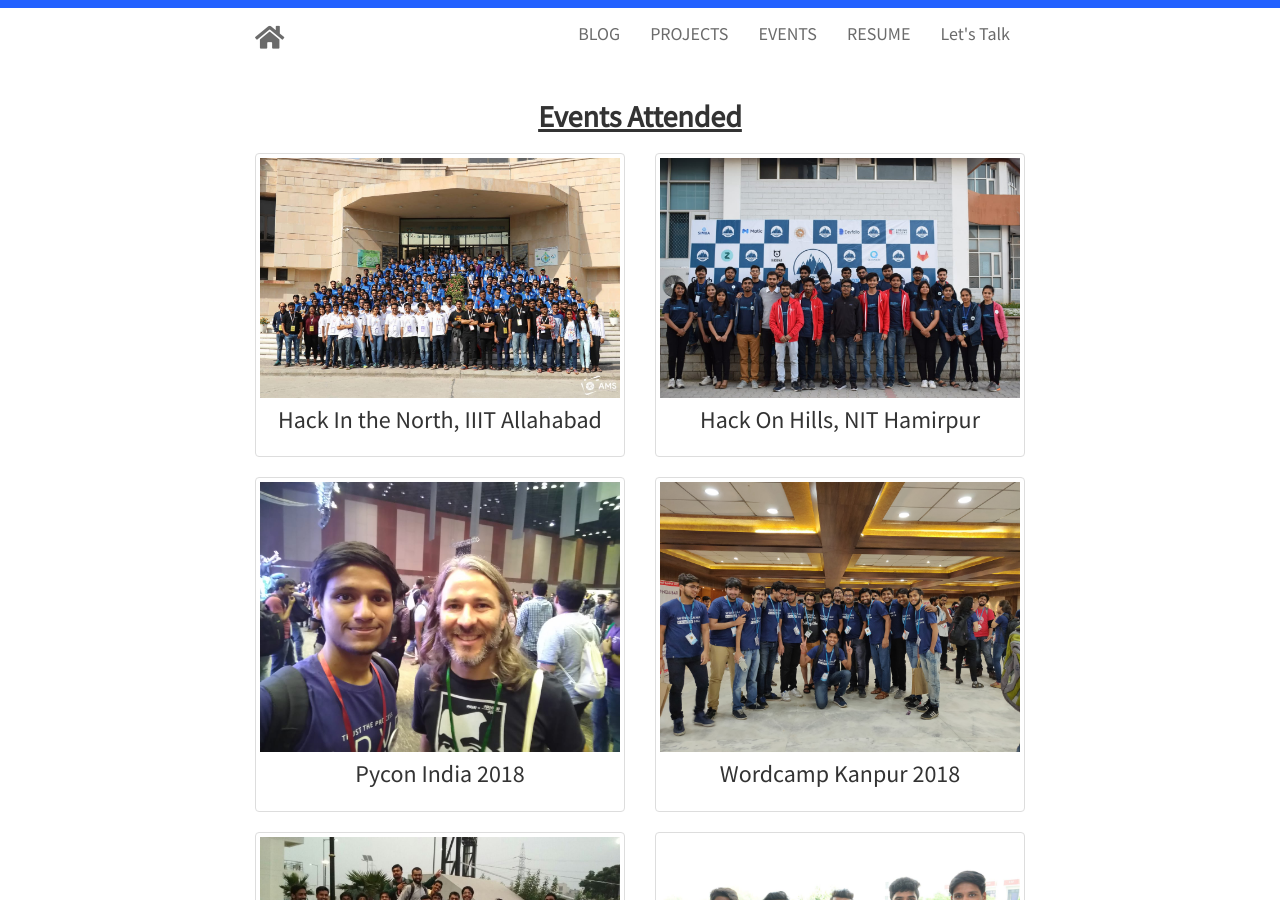
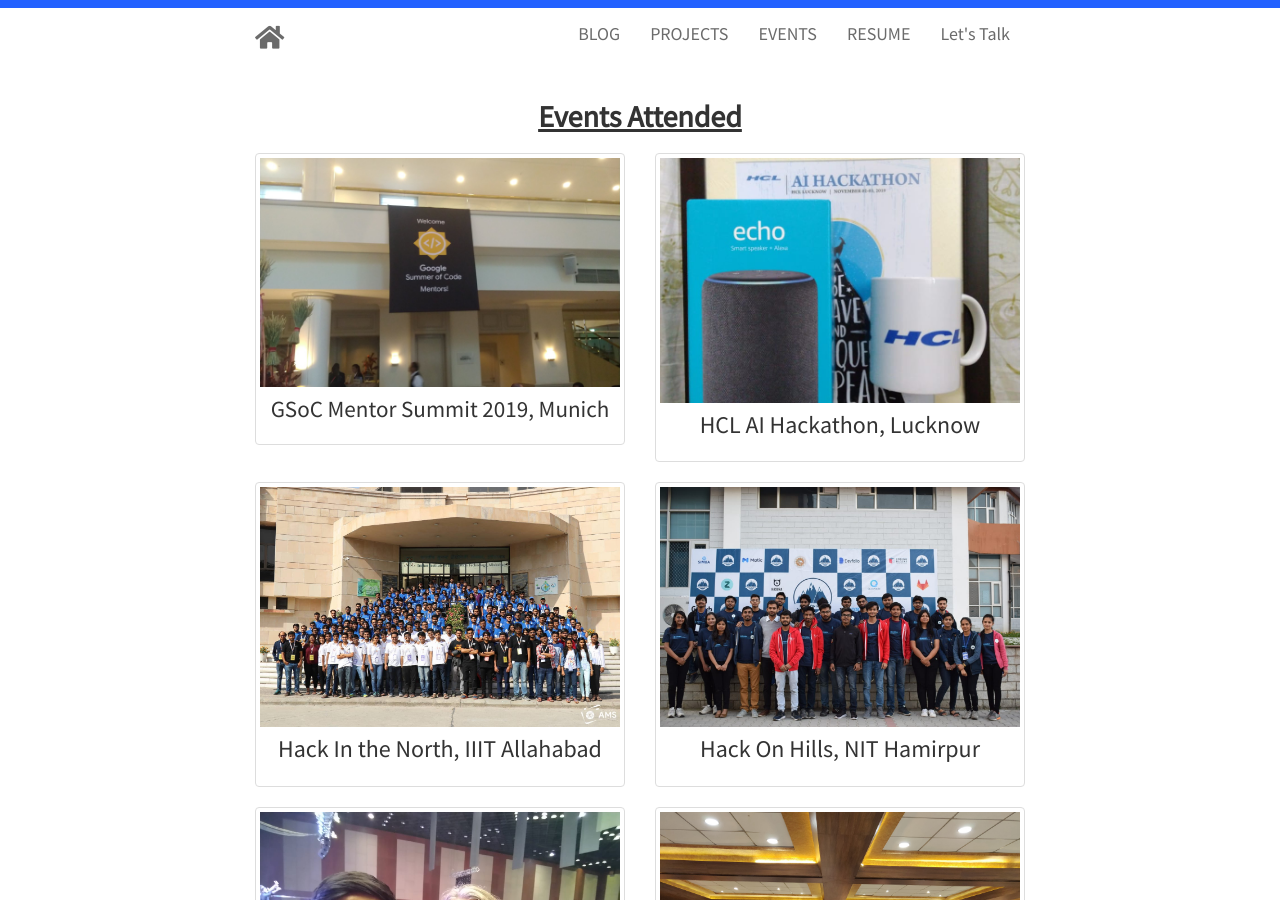
Before and after one commit to techytushar/techytushar.github.io, a Jekyll site: the page built from events.html, in a window 1280 px wide and 900 px high. Built offline with Jekyll 4.4.1, drawn with Linux system fonts in a browser that asks for light colours; nearby versions of some CDN libraries.

Commit message:
Add GSoC summit and HCL AI Hack event

```diff
--- a/_includes/events.html
+++ b/_includes/events.html
@@ -4,6 +4,26 @@
 
 <div class="row" style = "margin-top: 20px;">
 
+    <div class="col-md-6">
+        <div class="thumbnail">
+          <a href="https://summerofcode.withgoogle.com/">
+            <img src="{{ site.baseurl }}static/img/gsoc_summit.jpeg" alt="Tushar Mittal at GSoC Mentor Summit" style="width:100%">
+            <div class="caption">
+              <h3 style = "margin-top: 0px; font-size: 1.65em;">GSoC Mentor Summit 2019, Munich</h3>
+            </div>
+          </a>
+        </div>
+    </div>
+    <div class="col-md-6">
+        <div class="thumbnail">
+          <a href="https://www.hackerearth.com/challenges/hackathon/hcl-lucknow-ai-hackathon/">
+            <img src="{{ site.baseurl }}static/img/hcl_ai_hack.jpeg" alt="Tushar Mittal at HCL AI Hackathon" style="width:100%">
+            <div class="caption">
+              <h3 style = "margin-top: 0px;">HCL AI Hackathon, Lucknow</h3>
+            </div>
+          </a>
+        </div>
+    </div>
     <div class="col-md-6">
         <div class="thumbnail">
           <a href="https://www.hackinthenorth.com/">
```
Also changed, not shown: index.html (+5 -4 lines), static/img/gsoc_summit.jpeg (added), static/img/hcl_ai_hack.jpeg (added).
